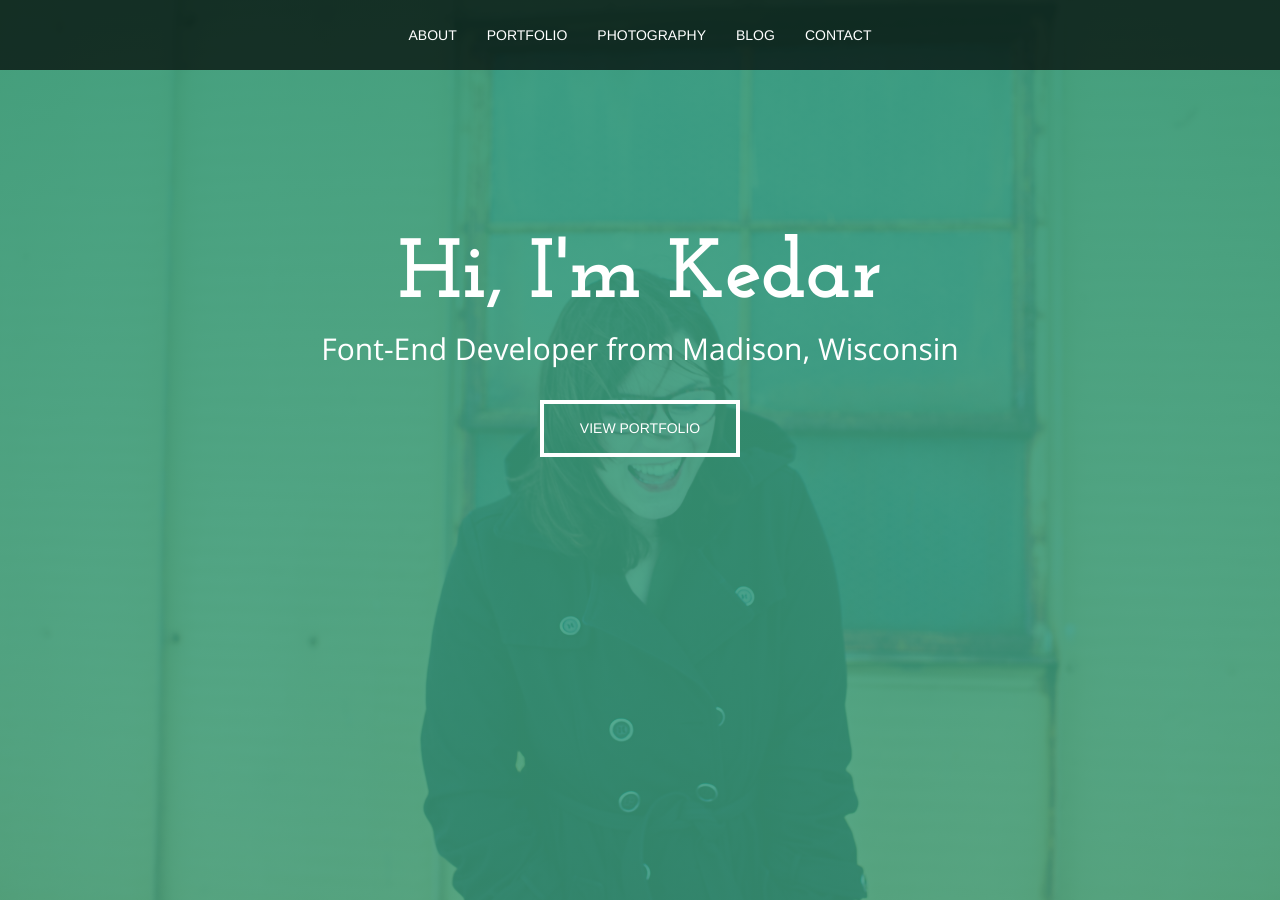
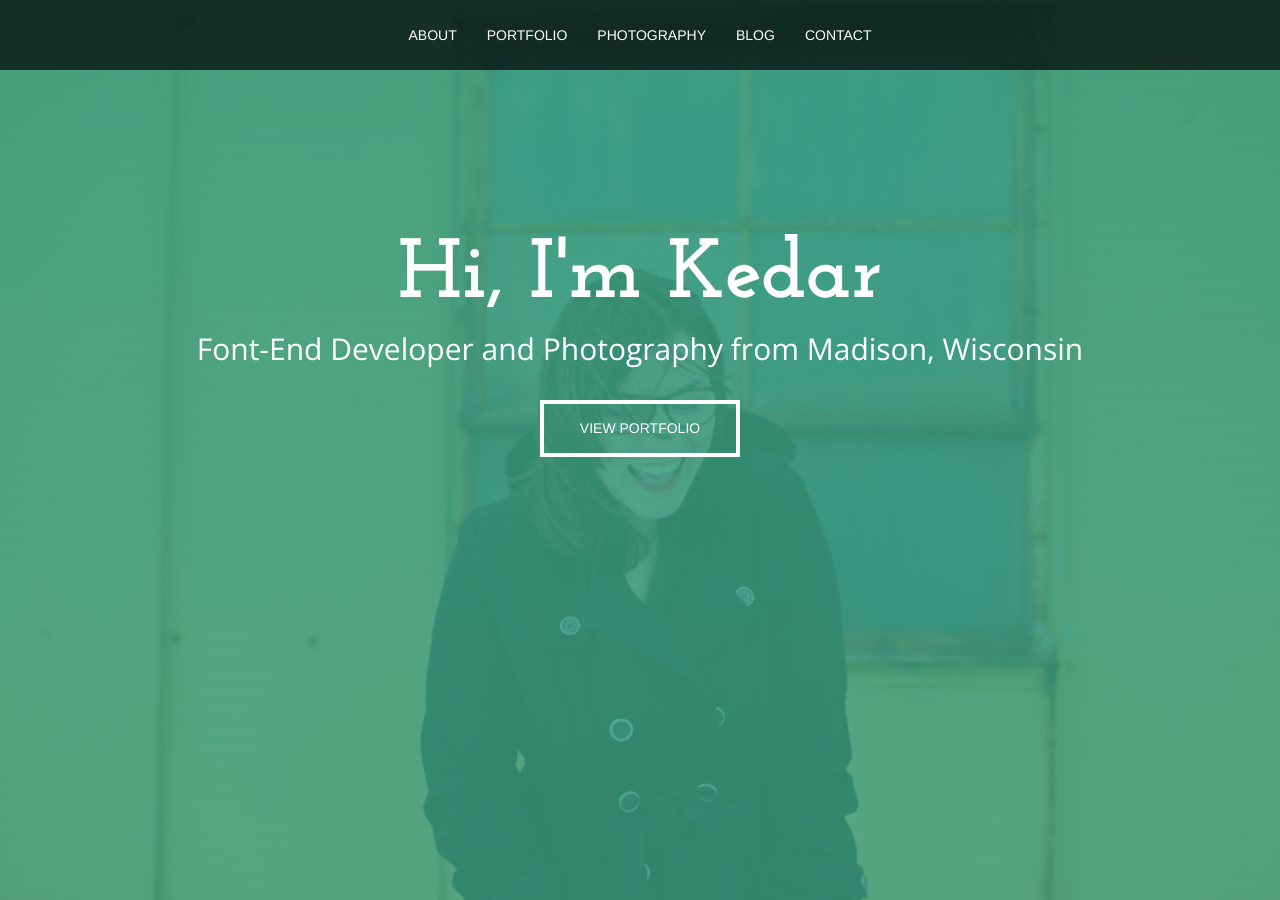
Before and after one commit to kedarjoyner/thinkful-portfolio, a Jekyll site: the page built from index.html, in a window 1280 px wide and 900 px high. Built offline with Jekyll 4.4.1, drawn with Linux system fonts in a browser that asks for light colours; nearby versions of some CDN libraries.

Commit message:
header test

```diff
--- a/_includes/header.html
+++ b/_includes/header.html
@@ -4,7 +4,7 @@
 <header class="hero-img">
     <div class="header-content">
       <h1>{{ site.title }}</h1>
-      <h2>Font-End Developer from Madison, Wisconsin</h2>
+      <h2>Font-End Developer and Photography from Madison, Wisconsin</h2>
       <button type="button" class="btn btn-secondary btn-lg button-style button-text">View Portfolio</button>
     </div>
 </header>
```
